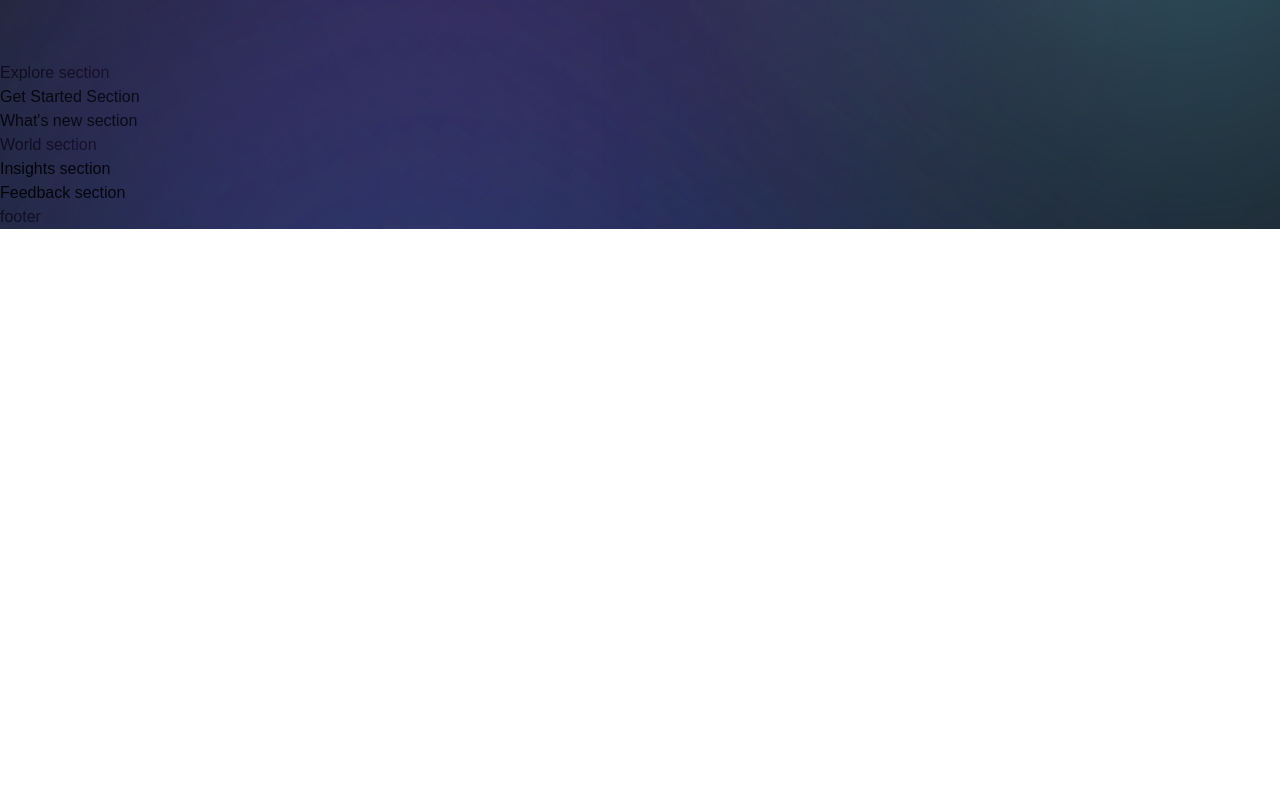
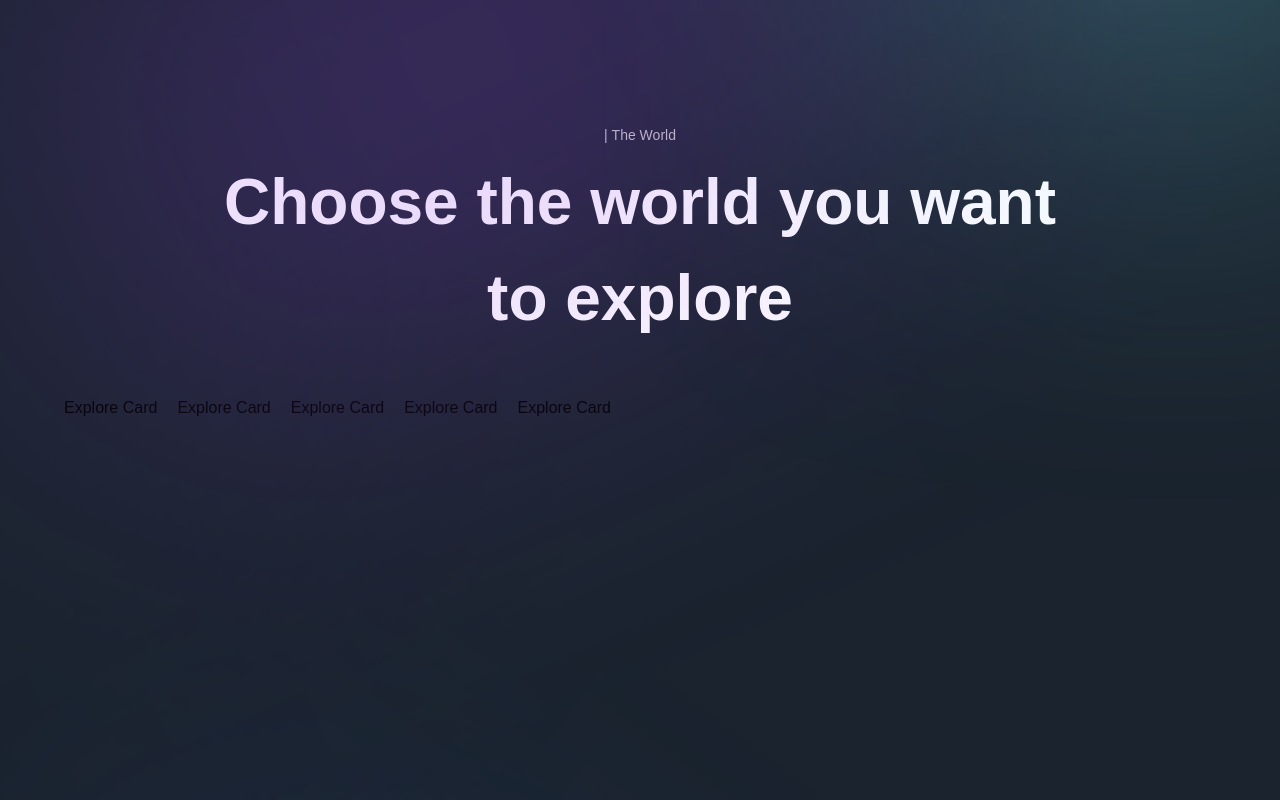
Before and after one commit to rookasrudzianskas/web3versus, a Next.js app: page / in a window 1280 px wide. Shown: the part 1520-2320 px from the top of the page. Before the commit the page ends 1749 px from the top, so only its background shows below. Built offline with nearby package versions, Linux system fonts and the light colour scheme; a web font is replaced by a local one.

Commit message:
feat: Add Explore section
- Add Explore section
- Add ExploreCard component
- Add TypingText component
- Add TitleText component

```diff
--- a/sections/Explore.jsx
+++ b/sections/Explore.jsx
@@ -8,10 +8,31 @@
 import { staggerContainer } from '../utils/motion';
 import { ExploreCard, TitleText, TypingText } from '../components';
 
-const Explore = () => (
-  <section>
-    Explore section
-  </section>
-);
+const Explore = () => {
+    const [active, setActive] = useState("world-2");
+    return (
+        <section className={`${styles.paddings}`} id="explore">
+            <motion.div
+                variants={staggerContainer}
+                initial="hidden"
+                whileInView="show"
+                viewport={{ once: false, amount: 0.25 }}
+                className={`${styles.innerWidth} mx-auto flex flex-col`}
+            >
+                <TypingText title="| The World" textStyles="text-center" />
+
+                <TitleText
+                    title={<>Choose the world you want <br className="md:block hidden" /> to explore</>}
+                    textStyles="text-center"
+                />
+                <div className="mt-[50px] flex lg:flex-row flex-col min-h-[70vh] gap-5">
+                    {exploreWorlds.map((world, index) => (
+                        <ExploreCard key={world.id} {...world} index={index} active={active} handleClick={setActive} />
+                    ))}
+                </div>
+            </motion.div>
+        </section>
+    );
+}
 
 export default Explore;
```
